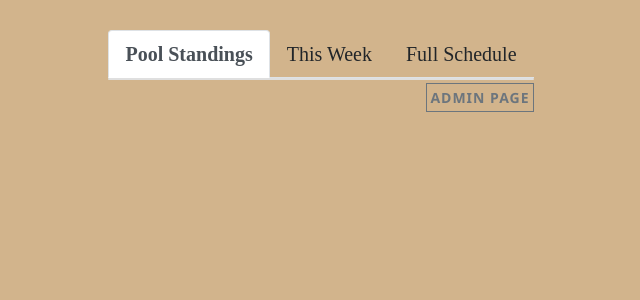
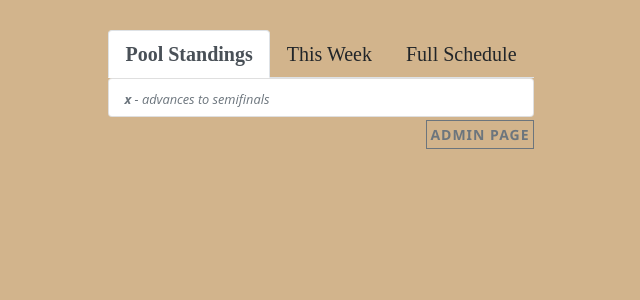
Before and after one commit to jmcginty15/tournament-organizer, a Flask app: template templates/tournament.html in a window 1280 px wide. Shown: the top 300 px of the page, without its empty margins (319-959 px from the left). Run offline with Flask 2, Linux system fonts and the light colour scheme; the template is opened without the code that fills it: values that come from a table or form of the project are taken from there, others are empty; the visitor is signed in with stand-in values (Sample User, id 1); data comes from the database, SQL or seed files in the repository; some libraries are stand-ins or nearby versions.

Commit message:
adjusting advance indicators

```diff
--- a/static/custom.css
+++ b/static/custom.css
@@ -114,3 +114,8 @@ h3 {
 .advances {
     background-color: lightgrey;
 }
+
+#advance-info {
+    padding-top: 10px;
+    padding-left: 15px;
+}
--- a/templates/tournament.html
+++ b/templates/tournament.html
@@ -14,6 +14,9 @@
         <li class="nav-item"><a id="schedule-nav" class="nav-link">Full Schedule</a></li>
     </ul>
     <div id="standings" class="container">
+        <div id="advance-info" class="row">
+            <h6><small class="text-muted"><em><b>x</b> - advances to semifinals</em></small></h6>
+        </div>
         <div class="row">
             {% for pool in pools %}
             <div class="col-6 pool-grid">
@@ -27,7 +30,7 @@
                                 <h6><small class="text-muted">{{ player.seed }}</small> {{ player.first_name }}
                                     {{ player.last_name }} <small
                                         class="text-muted"><em>{{ player.rating }}</em>{% if player.advances %} -
-                                        <b>advances to playoff</b>{% endif %}</small></h6><a href="{{ player.url }}"
+                                        <em><b>x</b></em>{% endif %}</small></h6><a href="{{ player.url }}"
                                     target="_blank">{{ player.username }}</a>
                             </div>
                             <div class="col-2 score-box">{{ player.score }}</div>
```
